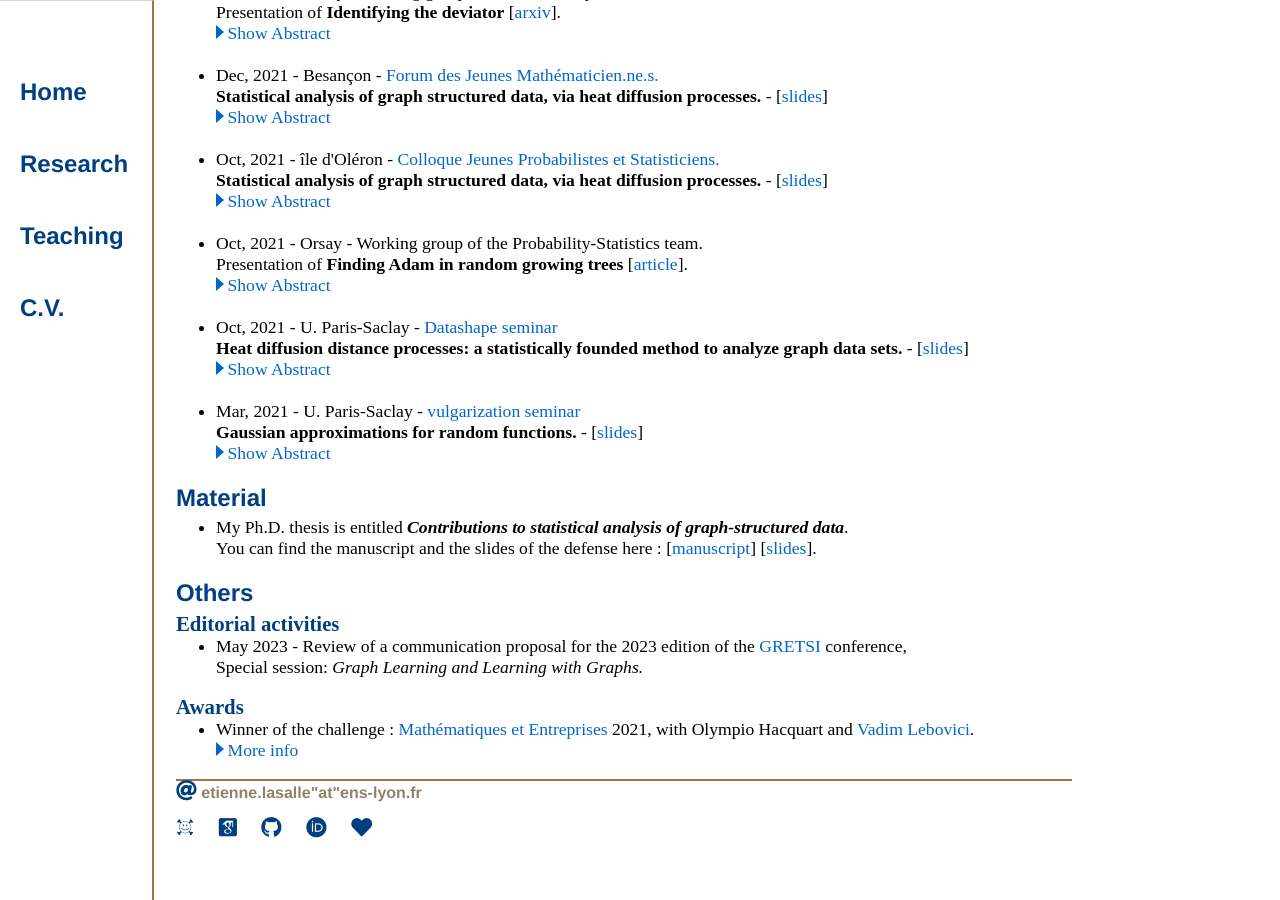
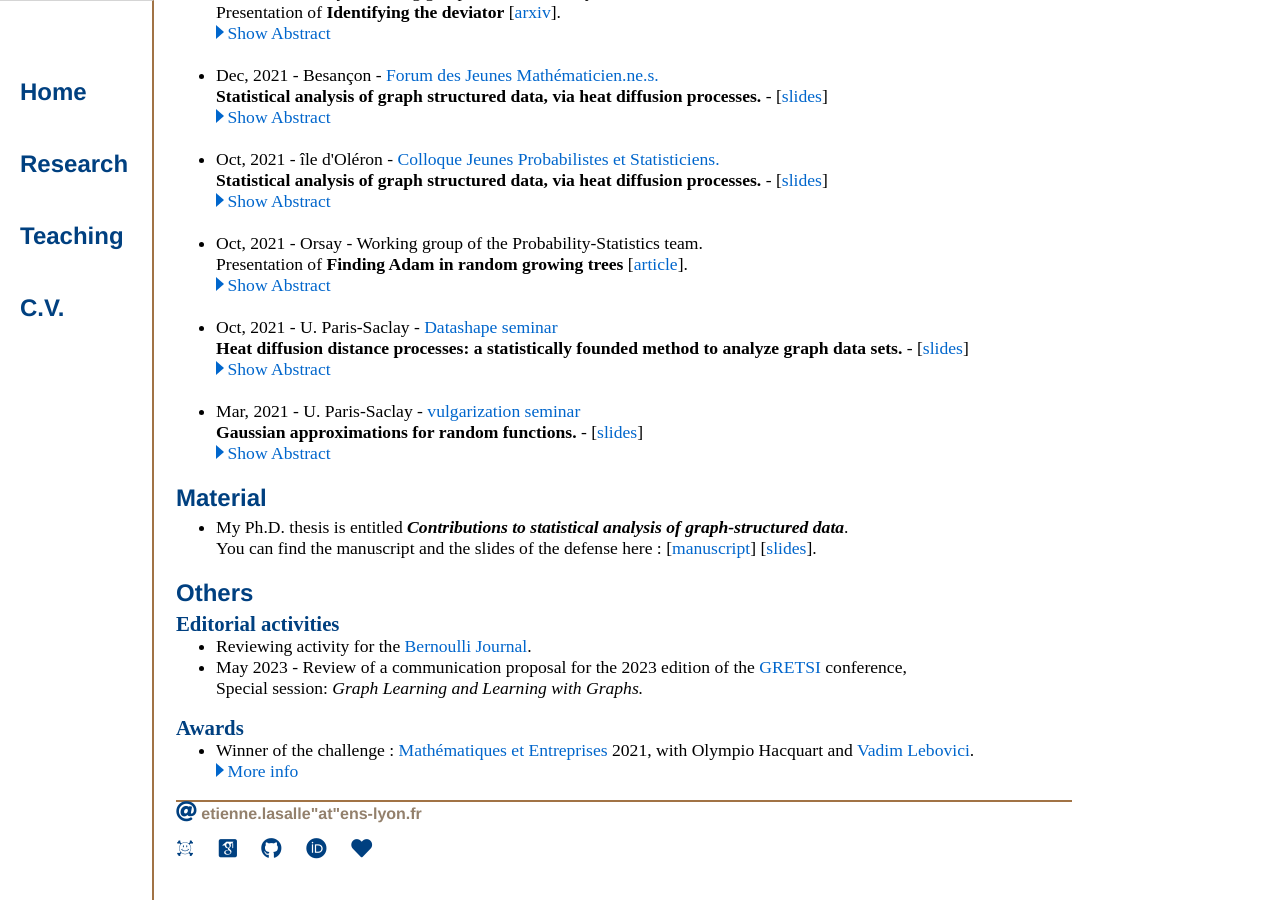
Before and after one commit to elasalle/elasalle.github.io, a Jekyll site: the page built from research/index.html, in a window 1280 px wide and 900 px high, scrolled down 1729 px. Built offline with Jekyll 4.4.1, drawn with Linux system fonts in a browser that asks for light colours; some web fonts are replaced; formulas are drawn with MathJax 3; before the commit the page ends 2608 px from its top, so only the background shows below that.

Commit message:
Update index.html

```diff
--- a/research/index.html
+++ b/research/index.html
@@ -288,6 +288,7 @@ Presentation of <b>Identifying the deviator</b> [<a href="https://arxiv.org/abs/
   <h2 id="others" class="title2">Others</h2>
   <h3 class="title2"> Editorial activities</h3>
   <ul class="normalsize">
+    <li>Reviewing activity for the <a href="https://bernoullisociety.org/publications/bernoulli-journal">Bernoulli Journal</a>.</li>
     <li>May 2023 - Review of a communication proposal for the 2023 edition of the <a href="http://gretsi.fr/">GRETSI</a> conference,<br>
         Special session: <i>Graph Learning and Learning with Graphs.</i></li>
   </ul>
```
